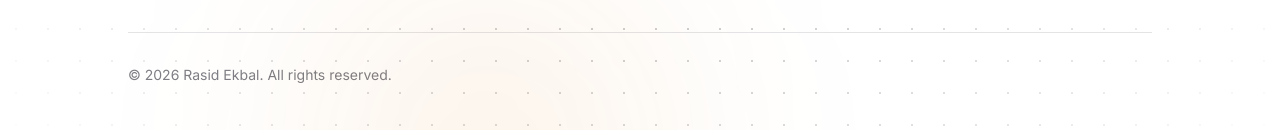
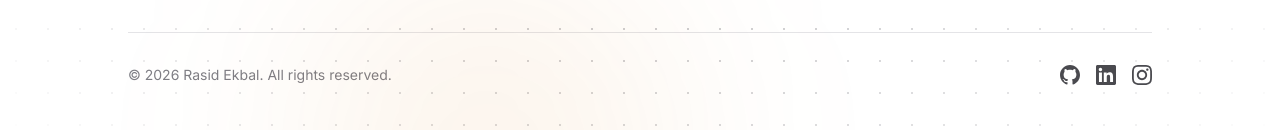
Before and after one commit to rashidekbal/portfolio, a React (Vite) app: page /legal/cookies in a window 1280 px wide. Shown: the part 1651-1781 px from the top of the page. Built offline with nearby package versions, Linux system fonts and the light colour scheme.

Commit message:
add verification code

```diff
--- a/src/components/Footer.jsx
+++ b/src/components/Footer.jsx
@@ -69,7 +69,7 @@ const Footer = () => {
           <p className="text-text-muted text-sm">
             &copy; 2026 Rasid Ekbal. All rights reserved.
           </p>
-
+          <SocialIcons showLabels={false} />
         </div>
       </div>
     </footer>
```
